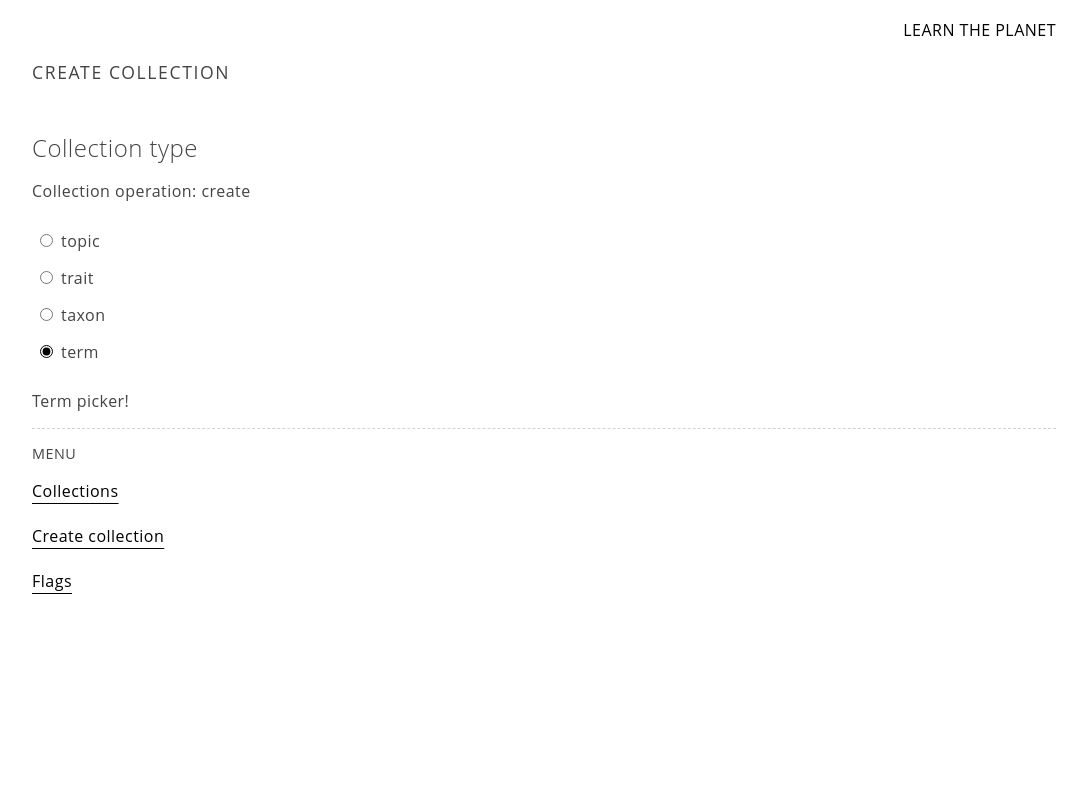
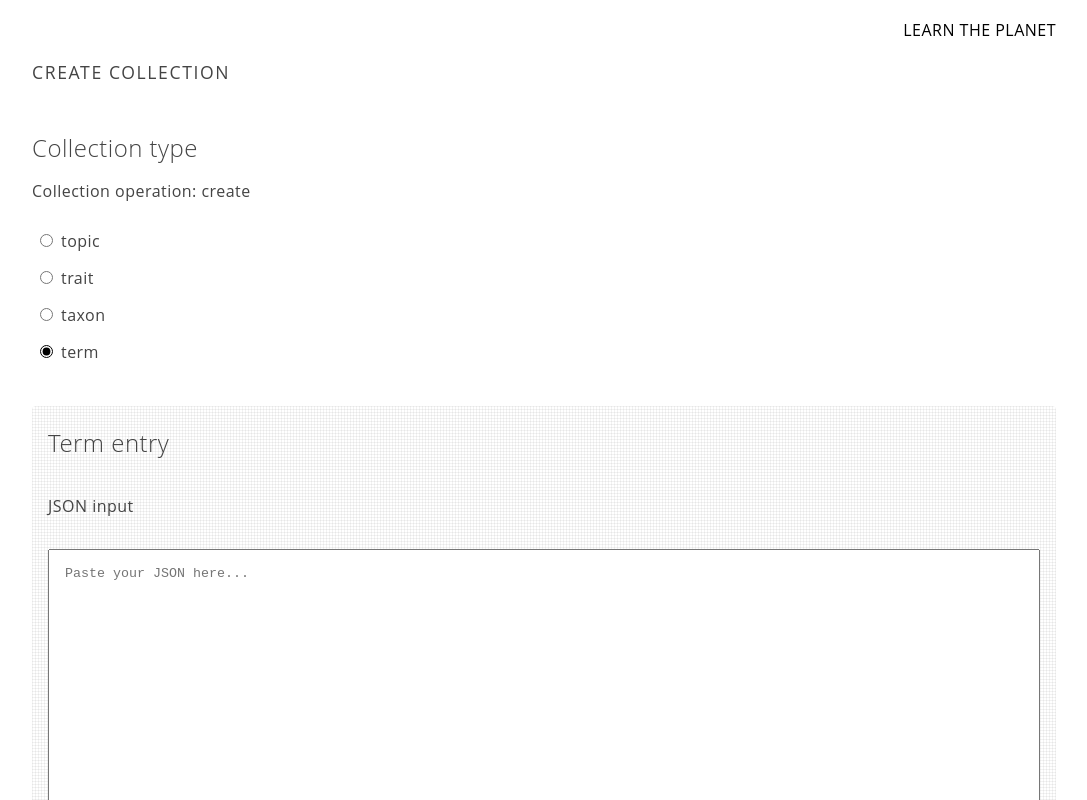
Before and after one commit to danhartley/learn-the-planet, a Next.js app: page /collection/create in a window 1280 px wide. Both pictures are taken after a click on the radio button "term". Shown: the top 800 px of the page, without its empty margins (96-1183 px from the left). Built offline with nearby package versions, Linux system fonts and the light colour scheme.

Commit message:
feat: json submission component and term validation

```diff
--- a/src/components/common/CollectionItemPicker.tsx
+++ b/src/components/common/CollectionItemPicker.tsx
@@ -1,7 +1,6 @@
 import { ContentHandlerType } from '@/types'
 import { CollectionItemTermPicker } from './CollectionItemTermPicker'
 import { CollectionItemTaxonPicker } from './CollectionItemTaxonPicker'
-import { Component } from 'react'
 
 type Props = {
   type: ContentHandlerType
@@ -12,18 +11,14 @@ export function CollectionItemPicker({ type }: Props) {
     [key in ContentHandlerType]: React.ComponentType<any>
   }
 
-  const itenComponent: ComponentMap = {
+  const itemComponent: ComponentMap = {
     term: CollectionItemTermPicker,
     taxon: CollectionItemTaxonPicker,
     topic: CollectionItemTaxonPicker,
     trait: CollectionItemTaxonPicker,
   }
 
-  const Component = itenComponent[type]
+  const Component = itemComponent[type]
 
-  return (
-    <div>
-      <Component />
-    </div>
-  )
+  return <Component />
 }
--- a/src/components/common/CollectionItemTermPicker.tsx
+++ b/src/components/common/CollectionItemTermPicker.tsx
@@ -1,3 +1,31 @@
+import { useState } from 'react'
+
+import { JsonImportForm } from '@/components/common/form/JsonImportForm'
+import { validateTermJson } from '@/validation/term-validation'
+import { ValidationResult } from '@/types'
+
 export function CollectionItemTermPicker() {
-  return <div>Term picker!</div>
+  const [jsonContent, setJsonValue] = useState('')
+  const [isValid, setIsValid] = useState(true)
+  const [message, setMessage] = useState('')
+
+  const isValidTerm = () => {
+    const result: ValidationResult = validateTermJson(jsonContent)
+    setIsValid(result.isValid)
+    setMessage(result.isValid ? 'Term is valid' : 'Term is invalid')
+    console.log(result.parsedData)
+  }
+
+  return (
+    <section aria-labelledby="term-entry" className="group-block">
+      <h2 id="term-entry">Term entry</h2>
+      <JsonImportForm
+        jsonContent={jsonContent}
+        onJsonContentChange={setJsonValue}
+        onSubmit={isValidTerm}
+        isValid={isValid}
+        message={message}
+      />
+    </section>
+  )
 }
--- /dev/null
+++ b/src/components/common/form/JsonImportForm.tsx
@@ -0,0 +1,52 @@
+import React, { Dispatch, SetStateAction } from 'react'
+
+interface JsonImportFormProps {
+  jsonContent: string
+  onJsonContentChange: Dispatch<SetStateAction<string>>
+  placeholder?: string
+  message?: string
+  isValid?: boolean
+  onSubmit?: () => void
+}
+
+export const JsonImportForm: React.FC<JsonImportFormProps> = ({
+  jsonContent,
+  onJsonContentChange,
+  placeholder = 'Paste your JSON here...',
+  onSubmit,
+  message,
+  isValid,
+}) => {
+  const handleChange = (e: React.ChangeEvent<HTMLTextAreaElement>) => {
+    onJsonContentChange(e.target.value)
+  }
+
+  const handleSubmit = (e: React.FormEvent) => {
+    e.preventDefault()
+    if (onSubmit) {
+      onSubmit()
+    }
+  }
+
+  return (
+    <>
+      <form onSubmit={handleSubmit} className="column-group">
+        <div className="column-group">
+          <label htmlFor="json-input">JSON input</label>
+          <textarea
+            id="json-input"
+            value={jsonContent}
+            onChange={handleChange}
+            placeholder={placeholder}
+            rows={20}
+            cols={40}
+          />
+        </div>
+        <button id="submit" type="submit">
+          Import
+        </button>
+      </form>
+      <div className={isValid ? 'correct' : 'incorrect'}>{message}</div>
+    </>
+  )
+}
--- a/src/lib/types.ts
+++ b/src/lib/types.ts
@@ -308,3 +308,9 @@ export type ContentType = {
   key: string
   value: ContentHandlerType
 }
+
+export interface ValidationResult {
+  isValid: boolean
+  parsedData?: Term
+  errors: string[]
+}
--- a/src/lib/utils/strings.ts
+++ b/src/lib/utils/strings.ts
@@ -1,5 +1,3 @@
-import { camelCase } from 'cypress/types/lodash'
-
 export const isCamelCase = (str: string): boolean => {
   return /^[a-z]+(?:[A-Z][a-z0-9]*)*$/.test(str)
 }
--- /dev/null
+++ b/src/lib/validation/term-validation.ts
@@ -0,0 +1,130 @@
+import { ValidationResult } from '@/types'
+import { Term } from '@/types'
+
+/**
+ * Type guard to check if an object is a valid Term
+ * @param obj - The object to check
+ * @returns Boolean indicating whether the object conforms to the Term interface
+ */
+export const isTermObject = (obj: any): obj is Term => {
+  // Check if obj is an object and not null
+  if (!obj || typeof obj !== 'object' || Array.isArray(obj)) {
+    return false
+  }
+
+  // Check required fields exist and have correct types
+  if (typeof obj.id !== 'string' || obj.id.trim() === '') {
+    return false
+  }
+
+  if (typeof obj.term !== 'string' || obj.term.trim() === '') {
+    return false
+  }
+
+  if (typeof obj.definition !== 'string' || obj.definition.trim() === '') {
+    return false
+  }
+
+  // Check optional fields have correct types if present
+  if (obj.source !== undefined && typeof obj.source !== 'string') {
+    return false
+  }
+
+  if (obj.example !== undefined && typeof obj.example !== 'string') {
+    return false
+  }
+
+  if (obj.distractors !== undefined && !Array.isArray(obj.distractors)) {
+    return false
+  }
+
+  // All checks passed
+  return true
+}
+
+/**
+ * Validates if a JSON string represents a valid Term object
+ * @param jsonString - The JSON string to validate
+ * @returns A ValidationResult object
+ */
+export function validateTermJson(jsonString: string): ValidationResult {
+  const errors: string[] = []
+
+  // Skip empty input
+  if (!jsonString.trim()) {
+    return {
+      isValid: false,
+      errors: ['JSON string is empty'],
+    }
+  }
+
+  try {
+    // Step 1: Try to parse the JSON
+    let parsedJSON = JSON.parse(jsonString)
+
+    // Step 2: Check if JSON is an array
+    const isArray = Array.isArray(parsedJSON)
+    if (isArray) parsedJSON = [...parsedJSON]
+
+    parsedJSON.forEach((item: any) => {
+      if (!isTermObject(item)) {
+        // Add more specific errors by checking each required field
+        if (!item.id) errors.push('Missing required field: id')
+        else if (typeof item.id !== 'string')
+          errors.push('Field "id" must be a string')
+
+        if (!item.term) errors.push('Missing required field: term')
+        else if (typeof item.term !== 'string')
+          errors.push('Field "term" must be a string')
+
+        if (!item.definition) errors.push('Missing required field: definition')
+        else if (typeof item.definition !== 'string')
+          errors.push('Field "definition" must be a string')
+
+        if (item.source !== undefined && typeof item.source !== 'string') {
+          errors.push('Field "source" must be a string')
+        }
+
+        if (
+          parsedJSON.example !== undefined &&
+          typeof parsedJSON.example !== 'string'
+        ) {
+          errors.push('Field "example" must be a string')
+        }
+
+        if (
+          parsedJSON.distractors !== undefined &&
+          !Array.isArray(parsedJSON.distractors)
+        ) {
+          errors.push('Field "distractors" must be an array')
+        }
+
+        // If no specific errors were added, add a generic error
+        if (errors.length === 0) {
+          errors.push('Object does not match Term interface structure')
+        }
+
+        return {
+          isValid: false,
+          errors,
+        }
+      }
+    })
+    // Step 3: Check if it's a valid Term object
+
+    // All checks passed
+    return {
+      isValid: true,
+      parsedData: parsedJSON,
+      errors: [],
+    }
+  } catch (error) {
+    // JSON parsing error
+    return {
+      isValid: false,
+      errors: [
+        `Invalid JSON: ${error instanceof Error ? error.message : String(error)}`,
+      ],
+    }
+  }
+}
--- a/tsconfig.json
+++ b/tsconfig.json
@@ -29,7 +29,8 @@
       "@/utils/*": ["lib/utils/*"],
       "@/api/*": ["lib/api/*"],
       "@/mocks/*": ["lib/mocks/*"],
-      "@/registry": ["lib/registry"]
+      "@/registry": ["lib/registry"],
+      "@/validation/*": ["lib/validation/*"]
     },
     "types": [
       "cypress",
```
Also changed, not shown: src/lib/styles/global.css.
